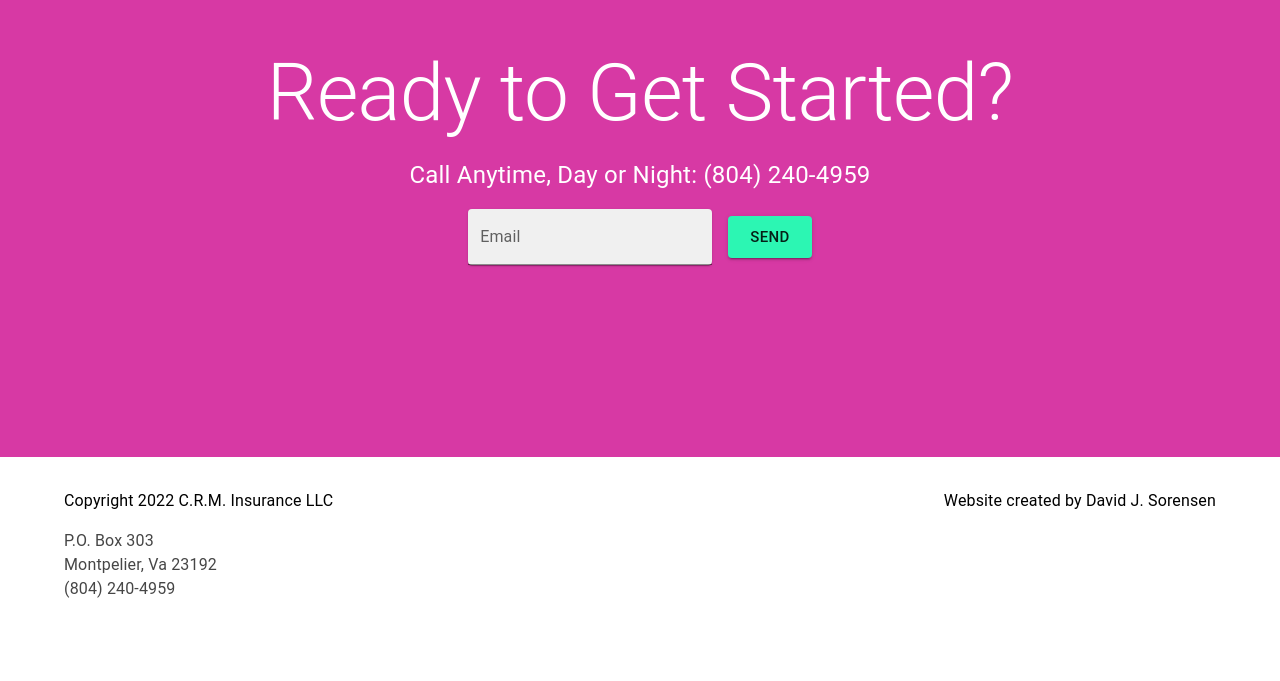
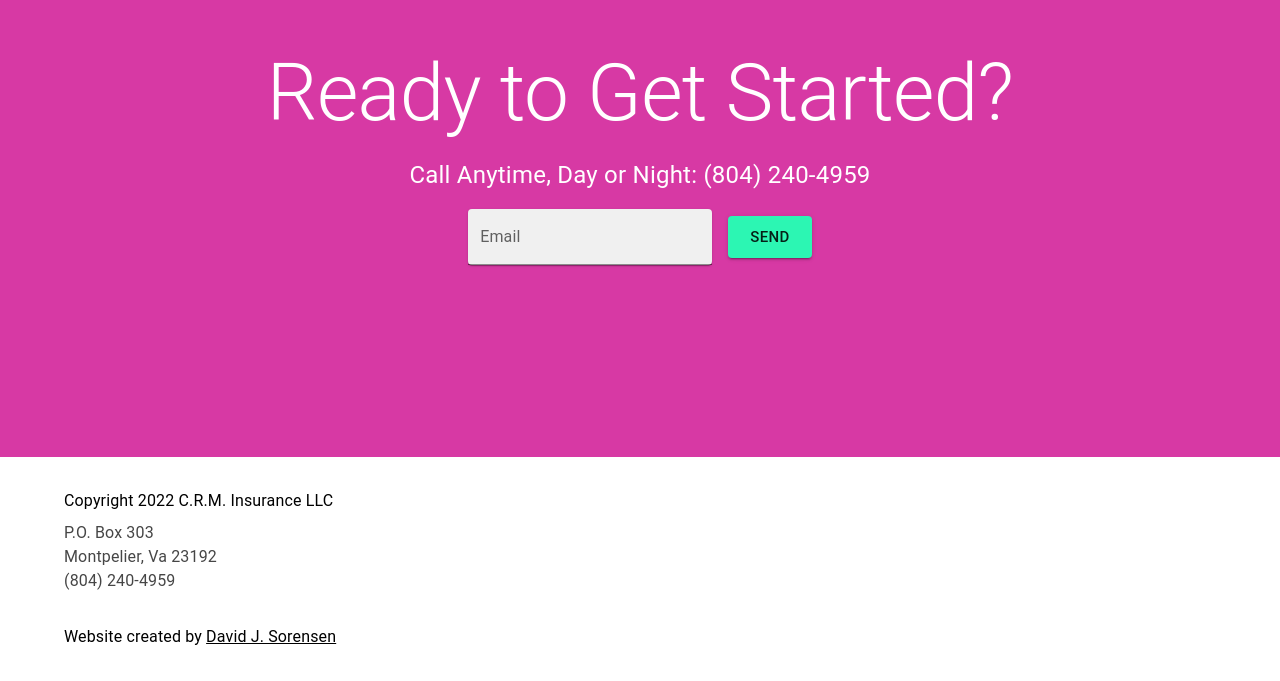
Before and after one commit to DaedalusFiction/charlene, a React (Create React App) app: page / in a window 1280 px wide. Shown: the part 2830-3511 px from the top of the page. Before the commit the page ends 3463 px from the top, so only its background shows below. Built offline with nearby package versions, Linux system fonts and the light colour scheme.

Commit message:
altered footer

```diff
--- a/src/components/Footer.js
+++ b/src/components/Footer.js
@@ -12,7 +12,7 @@ const Footer = () => {
                 }}
             >
                 <Box>
-                    <Typography sx={{ marginBottom: "1em" }}>
+                    <Typography sx={{ marginBottom: ".5em" }}>
                         Copyright 2022 C.R.M. Insurance LLC
                     </Typography>
                     <Typography sx={{ color: "var(--fc-gray-600)" }}>
@@ -22,21 +22,27 @@ const Footer = () => {
                         Montpelier, Va 23192
                     </Typography>
                     <a href="tel:434-825-5038">
-                        <Typography sx={{ color: "var(--fc-gray-600)" }}>
+                        <Typography
+                            sx={{
+                                color: "var(--fc-gray-600)",
+                                marginBottom: "2em",
+                            }}
+                        >
                             (804) 240-4959
                         </Typography>
                     </a>
-                </Box>
                     <Typography>
                         Website created by{" "}
                         <a
                             href="https://davidjsorensen.com"
                             target="_blank"
                             rel="noreferrer"
+                            style={{ textDecoration: "underline" }}
                         >
                             David J. Sorensen
                         </a>
                     </Typography>
+                </Box>
             </Box>
         </Container>
     );
```
Lines whose indentation alone changed are shown as unchanged.
